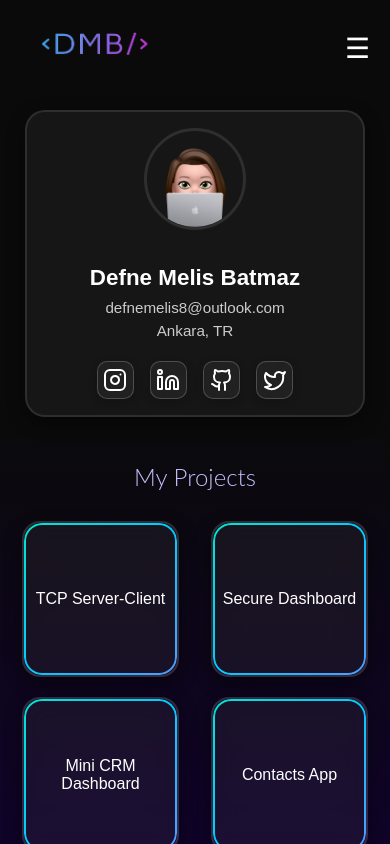
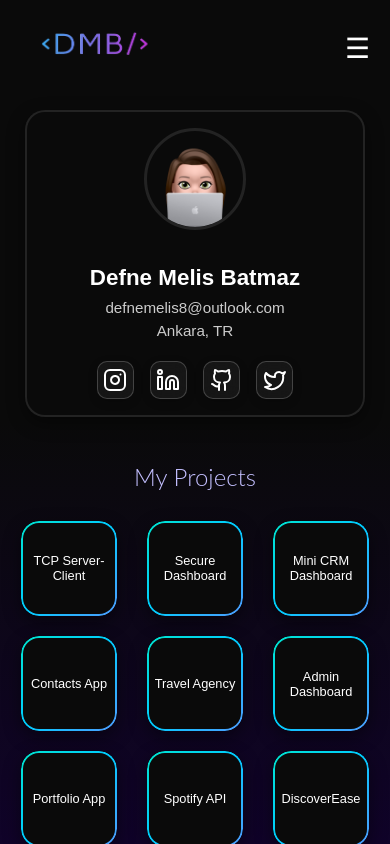
Before and after one commit to dmbatmazz/My_Portfolio_App, a React (Create React App) app: page /portfolio in a window 390 px wide. Built offline with nearby package versions, Linux system fonts and the light colour scheme.

Commit message:
genel renk düzenlemeleri

```diff
--- a/src/App.css
+++ b/src/App.css
@@ -37,6 +37,7 @@ html, body {
 /* Navbar */
 .navbar {
   position: fixed;
+  background-color: #0A0A0A;
   top: 0;
   right: 0;
   left: 0;
@@ -47,6 +48,7 @@ html, body {
   justify-content: space-between;
   align-items: center;
   z-index: 10;
+  transition: top 0.3s ease;
 }
 
 .logo {
@@ -212,7 +214,7 @@ html, body {
     top: -100%;
     left: 0;
     width: 100%;
-    background-color: rgba(30, 30, 30, 0.98);
+    background-color: #0a0a0adf;
     backdrop-filter: blur(6px);
     display: flex;
     flex-direction: column;
--- a/src/pages/Portfolio.css
+++ b/src/pages/Portfolio.css
@@ -1,9 +1,9 @@
 /* --- Renk Değişkenleri (işlev odaklı) --- */
 :root {
   --bg-main: #0A0A0A;                     /* Genel arka plan */
-  --text-main: white;                      /* Ana metin rengi */
+  --text-main: #cccccc;                      /* Ana metin rengi */
   --text-muted: #f0f0f0;                   /* Açıklama/metin rengi */
-  --box-bg: rgba(255,255,255,0.05);       /* Portfolio kutu arka plan */
+  --box-bg: #0A0A0a;       /* Portfolio kutu arka plan */
   --box-border: rgba(255,255,255,0.1);    /* Kutunun sınır rengi */
   --box-shadow-default: rgba(0,0,0,0.45); /* Kutunun gölge rengi */
   --box-shadow-hover: rgba(0,0,0,0.6);    /* Hover gölge rengi */
@@ -61,7 +61,7 @@ html, body {
   background: var(--box-bg);
   font-family: 'Poppins', sans-serif;
   color: var(--text-main);
-  font-weight: 500;
+  font-weight: 400;
   font-size: 1rem;
   border-radius: 18px;
   aspect-ratio: 1/1;
@@ -75,7 +75,6 @@ html, body {
   align-items: center;
 
   backdrop-filter: blur(12px);
-  border: 2px solid var(--box-border);
   box-shadow: 0 6px 18px var(--box-shadow-default);
 
   transition: transform 0.4s ease, box-shadow 0.4s ease;
@@ -405,13 +404,13 @@ html, body {
     font-weight: 310;
     color: var(--title-about);
   }
-  .portfolio-grid { grid-template-columns: repeat(3, 1fr); }
+  .portfolio-grid { grid-template-columns: repeat(4, 1fr); }
   .profile-card { max-width: 500px; padding: 1.5rem 1rem; margin: 0 auto;  }
   .profile-avatar { width: 7rem; height: 7rem; }
 }
 
 @media (max-width: 920px) {
-  .portfolio-grid { grid-template-columns: repeat(3, 1fr); }
+  .portfolio-grid { grid-template-columns: repeat(4, 1fr); }
   .portfolio-title {
     margin-top: 55px;
     margin-bottom: 30px;
@@ -426,6 +425,11 @@ html, body {
 
 
 @media (max-width: 600px) {
+
+  .portfolio-box p{
+    font-weight: 250;
+  font-size: 0.9rem;
+  }
   .portfolio-wrapper {
     padding-left: 16px;
     padding-right: 16px;
@@ -484,11 +488,15 @@ html, body {
   .slider-btn.next { right: 5px; }
   .profile-card { padding: 1rem; max-width: 85%; margin: 0 auto;  }
   .profile-avatar { width: 6rem; height: 6rem; }
+  .portfolio-box { font-weight: 250; font-size: 0.9rem;
+  }
 }
 
-@media (max-width: 412px) {
-  .portfolio-grid { grid-template-columns: repeat(2, 1fr); }
+@media (max-width: 440px) {
+  .portfolio-grid { grid-template-columns: repeat(3, 1fr); }
     .profile-card { padding: 1rem; max-width: 85%; margin: 0 auto;  }
+    .portfolio-box { font-weight: 220; font-size: 0.8rem;
+  }
 
 }
 
```
